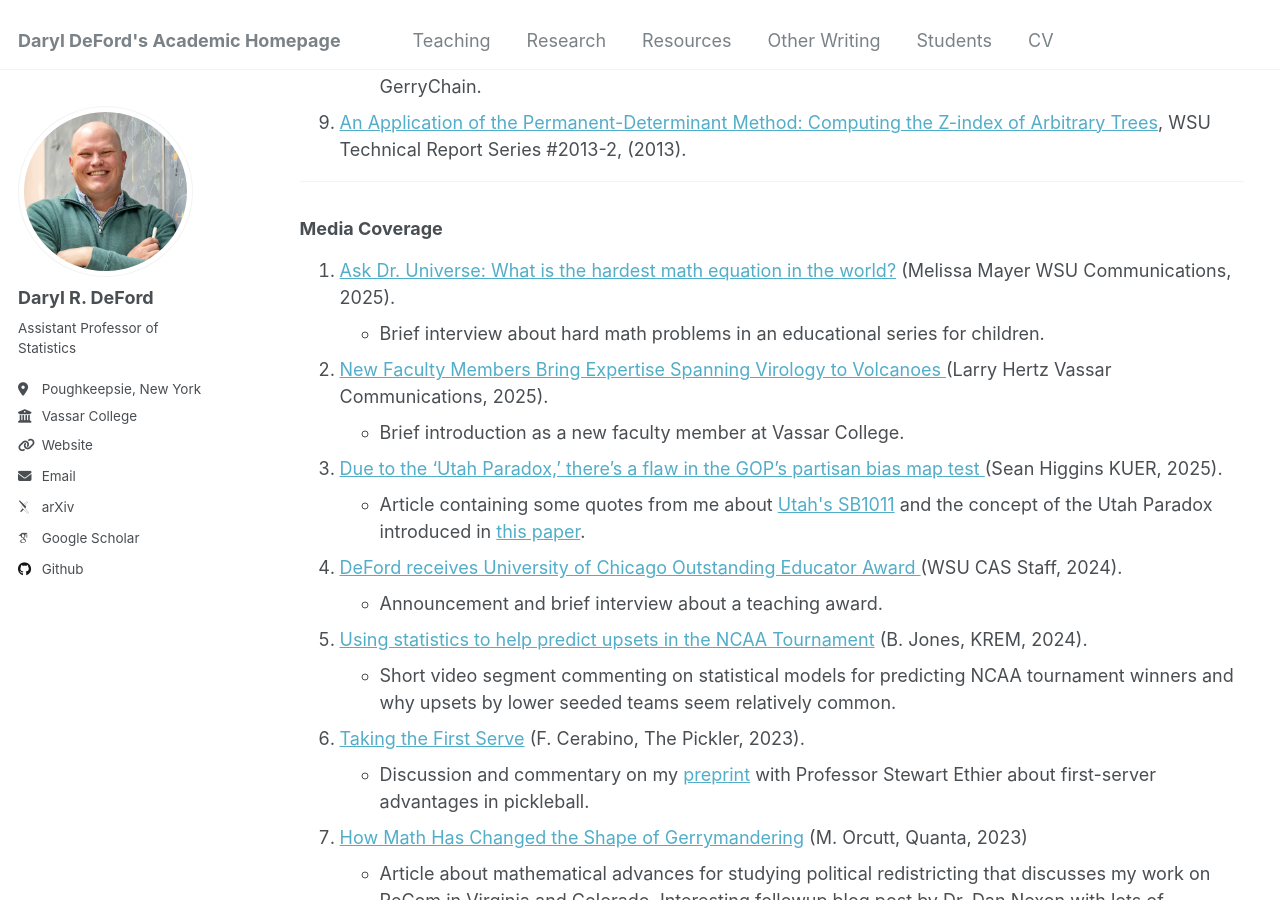
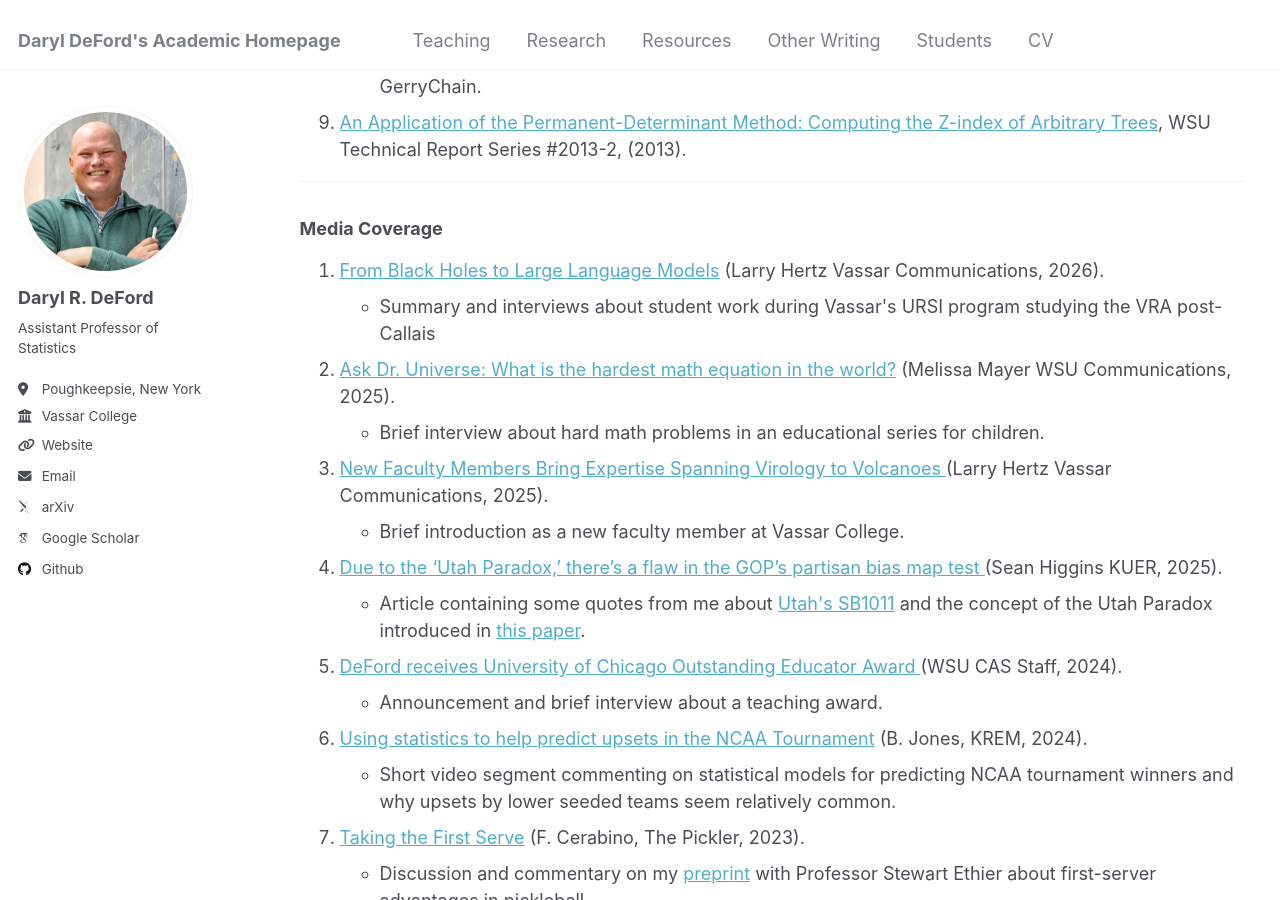
Before and after one commit to drdeford/drdeford.github.io, a Jekyll site: the page built from _pages/Research.md, in a window 1280 px wide and 900 px high, scrolled down 4228 px. Built offline with Jekyll 4.4.1, drawn with Linux system fonts in a browser that asks for light colours; some web fonts are replaced.

Commit message:
Update Research.md

```diff
--- a/_pages/Research.md
+++ b/_pages/Research.md
@@ -229,6 +229,8 @@ WSU Technical Report Series #2013-2, (2013). </li>
 <bold><H3> Media Coverage</H3></bold>
 
 <ol>
+	<li><a href="https://www.vassar.edu/news/black-holes-large-language-models">From Black Holes to Large Language Models</a> (Larry Hertz Vassar Communications, 2026).</li>
+	<ul><li>Summary and interviews about student work during Vassar's URSI program studying the VRA post-Callais </li></ul>
 	<li><a href="https://askdruniverse.wsu.edu/2025/11/20/whats-hardest-math-equation-world/">Ask Dr. Universe: What is the hardest math equation in the world?</a> (Melissa Mayer WSU Communications, 2025).</li>
 	<ul><li> Brief interview about hard math problems in  an educational series for children. </li></ul>
 <li><a href="https://www.vassar.edu/news/new-professors-bring-expertise-spanning-virology-to-volcanoes">
```
